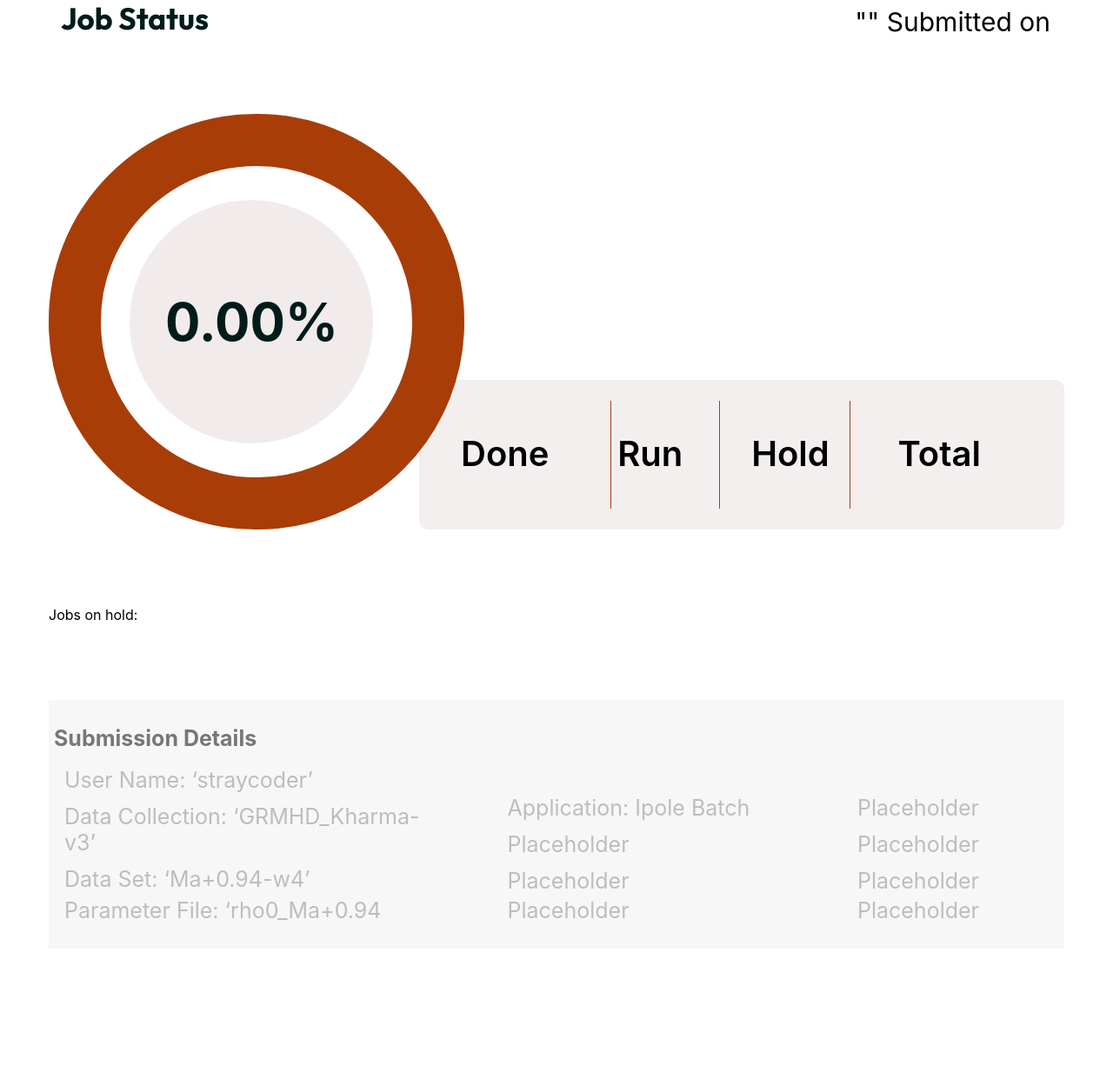
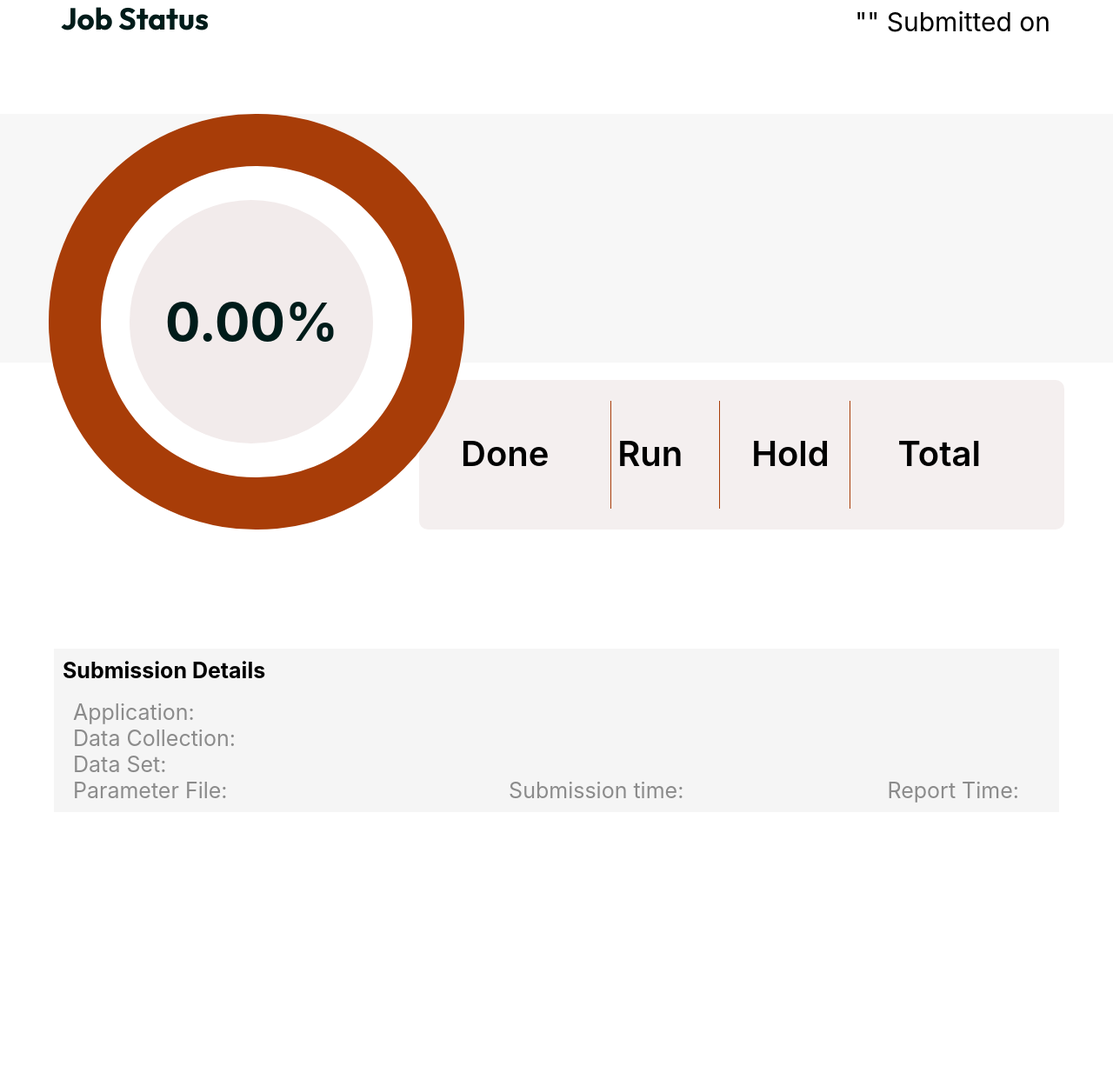
Before and after one commit to SciGaP/eht_htcondor_gateway, a Flask app: template app/templates/EHTGatewayJobStatus.html in a window 1280 px wide. Shown: the part 126-1375 px from the top of the page at 87% size. After the commit the page ends 1049 px from the top, so only its background shows below. Run offline with Flask 3, Linux system fonts and the light colour scheme; the template is opened without the code that fills it, so the values that code supplies are empty; some web fonts are replaced.

Commit message:
submission detail

```diff
--- a/app/static/ehtjobstatus/css/EHTGatewayJobStatus.css
+++ b/app/static/ehtjobstatus/css/EHTGatewayJobStatus.css
@@ -22,9 +22,9 @@
   gap: 20px;
 }
 
-.placeholder {
+/* .placeholder {
   margin-right: 56px;
-}
+} */
 
 /*-------------------------------------
   2. Page CSS
@@ -309,9 +309,11 @@
 .rowsubmission {
   margin-left: 6px;
   margin-right: 6px;
+  padding:10px;
   flex: 1;
   display: flex;
   align-items: center;
+  background-color: var(--gray_100);
   @media only screen and (max-width: 1050px) {
     flex-direction: column;
     margin-left: 0px;
--- a/app/templates/EHTGatewayJobStatus.html
+++ b/app/templates/EHTGatewayJobStatus.html
@@ -69,7 +69,6 @@
                   <h6 class="class-55twentynine ui heading size-headingxl">{{ '%0.2f' | format(message["outputs"]["num"]/message['job']['expectedOutput']*100.0) }}%</h6>
                 </div>
               </div>
-              Jobs on hold: {{message['status']['HOLD']}}
             </div>
           </div>
           <div class="stacksubmission container-xs">
@@ -77,29 +76,19 @@
               <div class="columnsubmissio">
                 <h4 class="ui heading size-headings">Submission Details</h4>
                 <div class="columnusername">
-                  <p class="ui text size-textxs">User Name: ‘straycoder’</p>
-                  <p class="datacollection ui text size-textxs">Data Collection: ‘GRMHD_Kharma-v3’</p>
-                  <p class="datacollection ui text size-textxs">Data Set: ‘Ma+0.94-w4’</p>
-                  <p class="parameterfile ui text size-textxs">Parameter File: ‘rho0_Ma+0.94</p>
+                  <p class="ui text size-textxs">Application: {{message['job']['application']}}</p>
+                  <p class="ui text size-textxs">Data Collection: {{message['job']['dataCollection']}}</p>
+                  <p class="ui text size-textxs">Data Set: {{message['job']['dataset']}}</p>
+                  <p class="ui text size-textxs">Parameter File: {{message['job']['parameterFile']}}</p>
                 </div>
               </div>
               <div class="columnapplicati">
-                <div class="rowapplication">
-                  <p class="ui text size-textxs">Application: Ipole Batch</p>
-                  <p class="placeholder ui text size-textxs">Placeholder</p>
+                <div class="rowplaceholder">
+                  <p class="ui text size-textxs">Submission time: {{message['status']['SUBMITTED']}}</p>
+                  <p class="ui text size-textxs">Report Time: {{ message['status']['reportTime'] }}</p>
                 </div>
-                <div class="rowplaceholder">
-                  <p class="ui text size-textxs">Placeholder</p>
-                  <p class="placeholder ui text size-textxs">Placeholder</p>
                 </div>
-                <div class="rowplaceholder">
-                  <p class="ui text size-textxs">Placeholder</p>
-                  <p class="placeholder ui text size-textxs">Placeholder</p>
-                </div>
-                <div class="rowplaceholder-2">
-                  <p class="ui text size-textxs">Placeholder</p>
-                  <p class="placeholder ui text size-textxs">Placeholder</p>
-                </div>
+
               </div>
             </div>
             <div class="view_one"></div>
```
